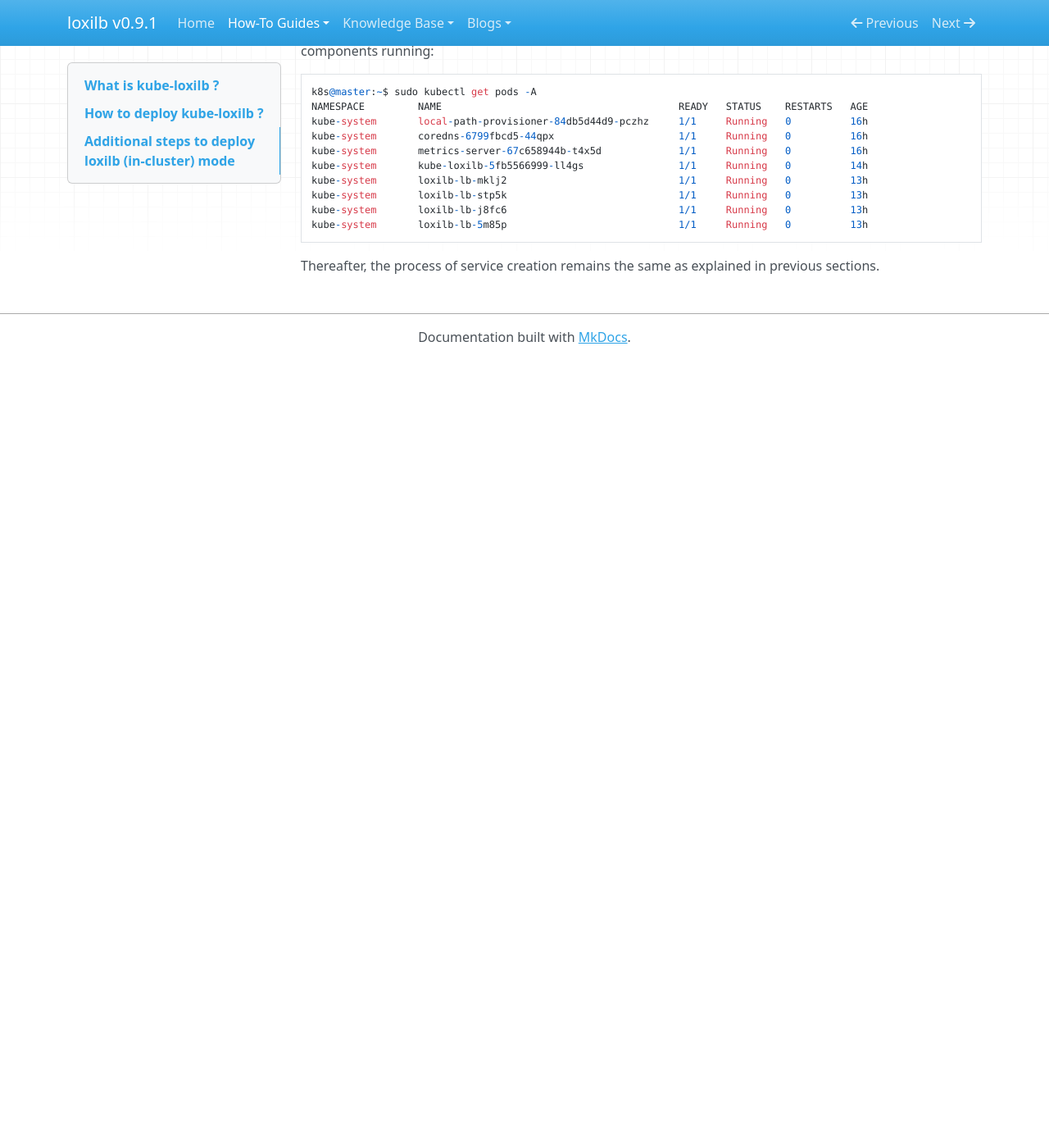
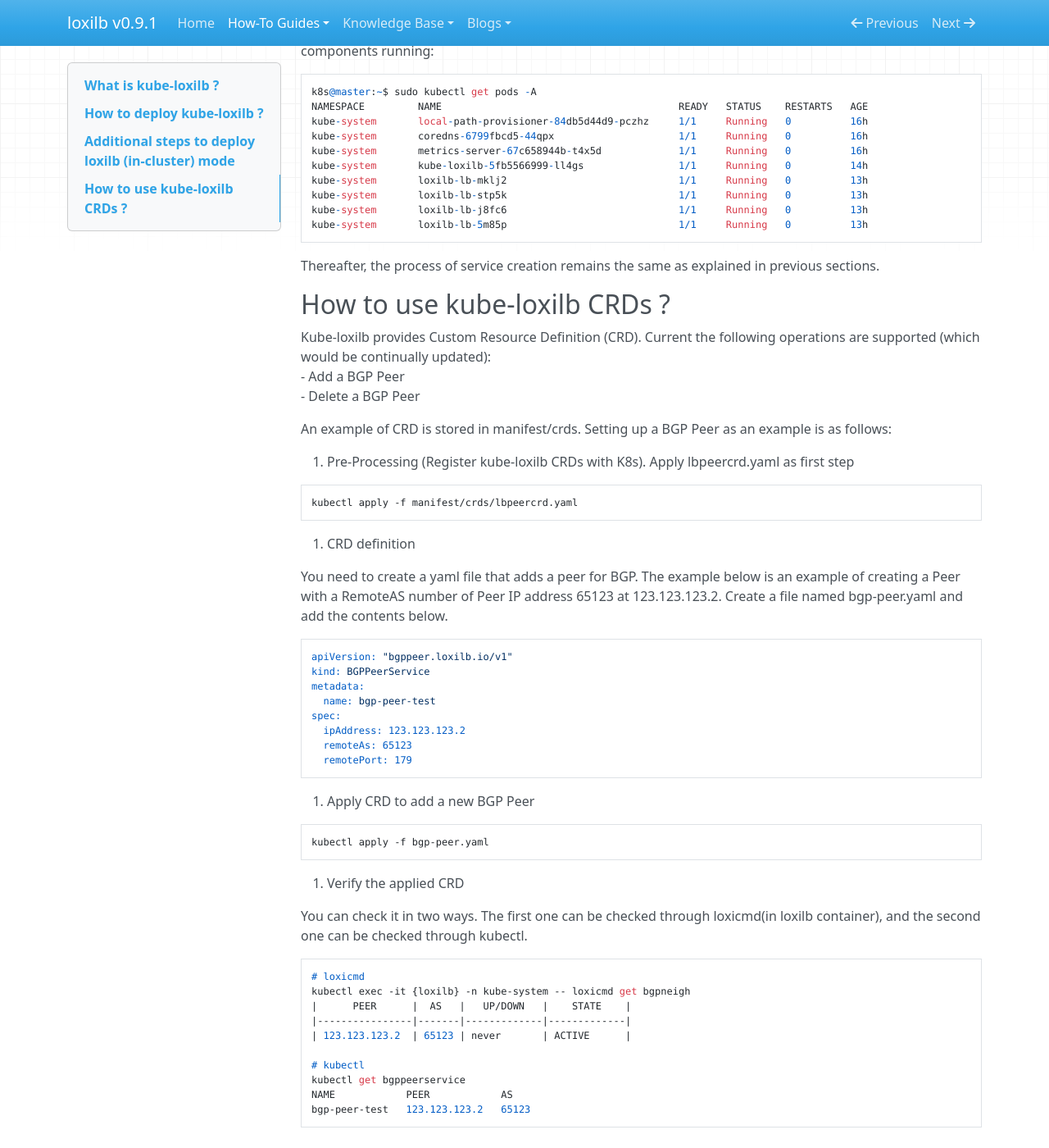
Before and after one commit to loxilb-io/loxilbdocs, an MkDocs documentation site: the page built from docs/kube-loxilb.md, in a window 1280 px wide and 1400 px high, scrolled down 17698 px. Shown: the whole window at 82% size. Built offline with MkDocs 1.6.1, drawn with Linux system fonts in a browser that asks for light colours; nearby versions of some CDN libraries; before the commit the page ends 18137 px from its top, so only the background shows below that.

Commit message:
Update kube-loxilb.md

````diff
--- a/docs/kube-loxilb.md
+++ b/docs/kube-loxilb.md
@@ -193,3 +193,51 @@
 ```
 
 Thereafter, the process of service creation remains the same as explained in previous sections.
+
+## How to use kube-loxilb CRDs ?
+
+Kube-loxilb provides Custom Resource Definition (CRD). Current the following operations are supported (which would be continually updated):
+-  Add a BGP Peer
+-  Delete a BGP Peer
+
+An example of CRD is stored in  manifest/crds. Setting up a BGP Peer as an example is as follows:
+
+1. Pre-Processing (Register kube-loxilb CRDs with K8s). Apply lbpeercrd.yaml as first step
+```
+kubectl apply -f manifest/crds/lbpeercrd.yaml
+```
+2. CRD definition
+
+You need to create a yaml file that adds a peer for BGP. The example below is an example of creating a Peer with a RemoteAS number of Peer IP address 65123 at 123.123.123.2. Create a file named bgp-peer.yaml and add the contents below.
+```yaml
+apiVersion: "bgppeer.loxilb.io/v1"
+kind: BGPPeerService
+metadata:
+  name: bgp-peer-test
+spec:
+  ipAddress: 123.123.123.2
+  remoteAs: 65123
+  remotePort: 179
+```
+
+3. Apply CRD to add a new BGP Peer
+
+```
+kubectl apply -f bgp-peer.yaml
+```
+
+4. Verify the applied CRD
+
+You can check it in two ways. The first one can be checked through loxicmd(in loxilb container), and the second one can be checked through kubectl.
+```
+# loxicmd
+kubectl exec -it {loxilb} -n kube-system -- loxicmd get bgpneigh
+|      PEER      |  AS   |   UP/DOWN   |    STATE    |
+|----------------|-------|-------------|-------------|
+| 123.123.123.2  | 65123 | never       | ACTIVE      |
+
+# kubectl
+kubectl get bgppeerservice
+NAME            PEER            AS
+bgp-peer-test   123.123.123.2   65123
+```
````
